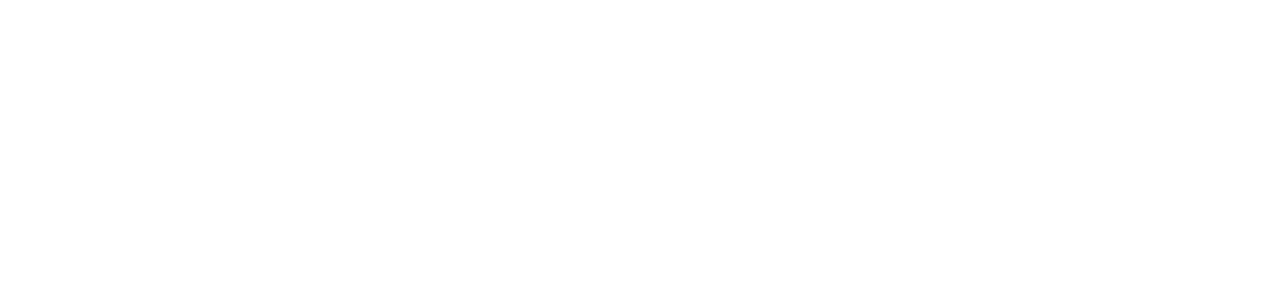
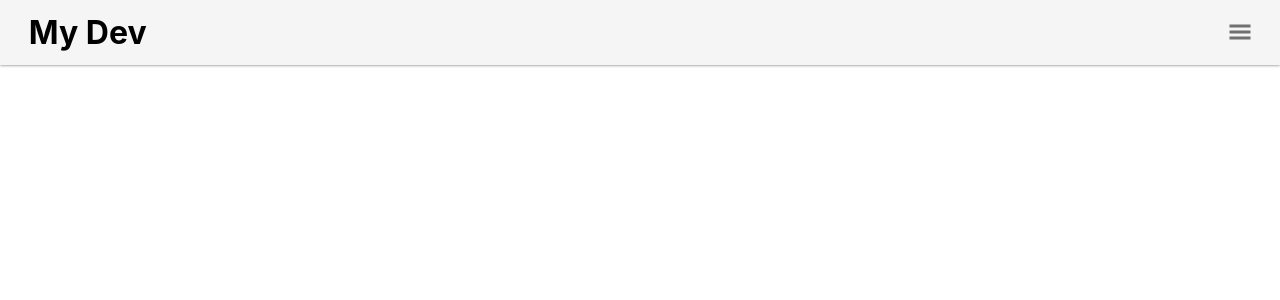
Before and after one commit to KevinWis/MyStack, a React (Create React App) app: page / in a window 1280 px wide. Shown: the top 300 px of the page. Built offline with nearby package versions, Linux system fonts and the light colour scheme.

Commit message:
Feat: Add routes to app

```diff
--- a/src/App.js
+++ b/src/App.js
@@ -1,7 +1,13 @@
+import Header from './components/shared/header'
+import Routes from './routes';
+
 function App() {
   return (
     <div className="App">
-      <main></main>
+      <Routes/>
+      <main>
+        <Header></Header>
+      </main>
     </div>
   );
 }
```
